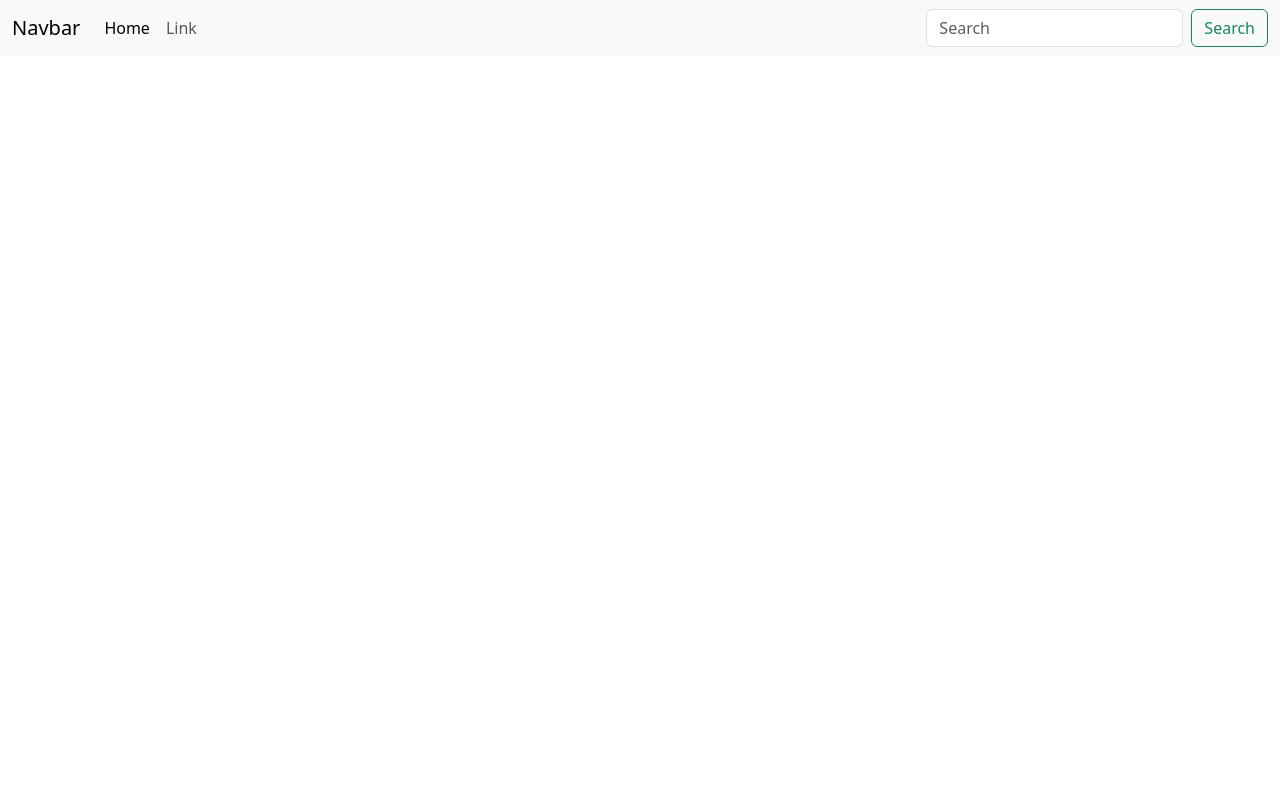
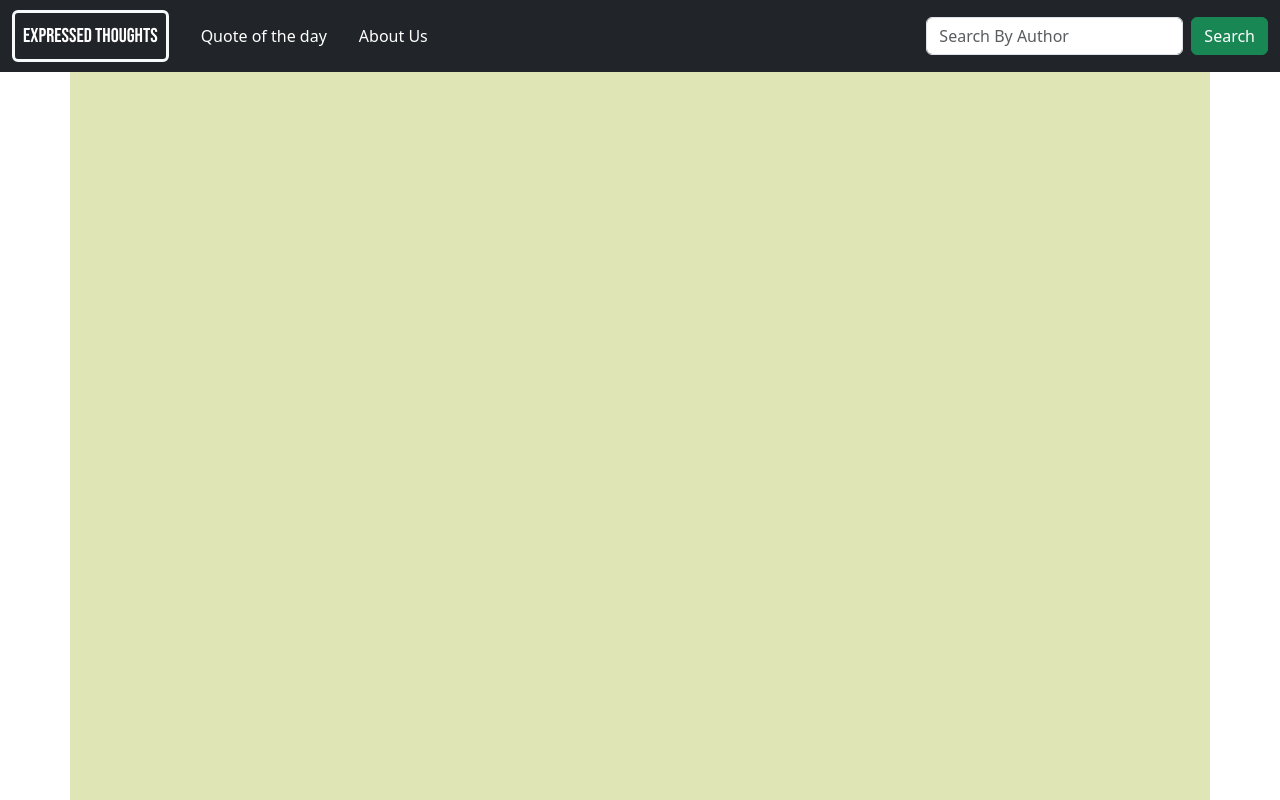
Before and after one commit to Mukesh-01-dev/Techplement, a plain HTML site: page Week-1 [skill task]/index.html in a window 1280 px wide. Shown: the top 800 px of the page. Drawn offline with nearby package versions, Linux system fonts and the light colour scheme.

Commit message:
Updated the nav bar- final edit

```diff
--- a/Week-1 [skill task]/index.html
+++ b/Week-1 [skill task]/index.html
@@ -8,28 +8,31 @@
     <title>Quote App</title>
 </head>
 <body>
-    <nav class="navbar navbar-expand-lg bg-body-tertiary">
-        <div class="container-fluid">
-          <a class="navbar-brand" href="#">Navbar</a>
+    <nav class="navbar navbar-expand-sm navbar-dark bg-dark">
+        <div class="container-fluid d-flex">
+          <a class="navbar-brand p-2 border border-light border-3 logo rounded" href="index.html">Expressed Thoughts</a>
           <button class="navbar-toggler" type="button" data-bs-toggle="collapse" data-bs-target="#navbarTogglerDemo02" aria-controls="navbarTogglerDemo02" aria-expanded="false" aria-label="Toggle navigation">
             <span class="navbar-toggler-icon"></span>
           </button>
           <div class="collapse navbar-collapse" id="navbarTogglerDemo02">
             <ul class="navbar-nav me-auto mb-2 mb-lg-0">
-              <li class="nav-item">
-                <a class="nav-link active" aria-current="page" href="#">Home</a>
+              <li class="nav-item p-2">
+                <a class="nav-link active" aria-current="page" href="#">Quote of the day</a>
               </li>
-              <li class="nav-item">
-                <a class="nav-link" href="#">Link</a>
+              <li class="nav-item p-2">
+                <a class="nav-link active" aria-current="page" href="#">About Us</a>
               </li>
             </ul>
             <form class="d-flex" role="search">
-              <input class="form-control me-2" type="search" placeholder="Search" aria-label="Search">
-              <button class="btn btn-outline-success" type="submit">Search</button>
+              <input class="form-control me-2" type="search" placeholder="Search By Author" aria-label="Search">
+              <button class="btn btn-success" type="submit">Search</button>
             </form>
           </div>
         </div>
       </nav>
+      <div class="container">
+
+      </div>
     <script src="https://cdn.jsdelivr.net/npm/bootstrap@5.3.3/dist/js/bootstrap.bundle.min.js" integrity="sha384-YvpcrYf0tY3lHB60NNkmXc5s9fDVZLESaAA55NDzOxhy9GkcIdslK1eN7N6jIeHz" crossorigin="anonymous"></script>
     <script src="index.js"></script>
 </body>
--- a/Week-1 [skill task]/styles.css
+++ b/Week-1 [skill task]/styles.css
@@ -1,5 +1,12 @@
-* {
+@import url('https://fonts.googleapis.com/css2?family=Bebas+Neue&display=swap');
+
+.container{
+    height: 1000px;
+    width: 100%;
+    background-color: #E0E5B6;
     margin: 0;
-    padding: 0;
-    box-sizing: border-box;
 }
+
+.logo {
+    font-family: "Bebas Neue", sans-serif;
+}
```
